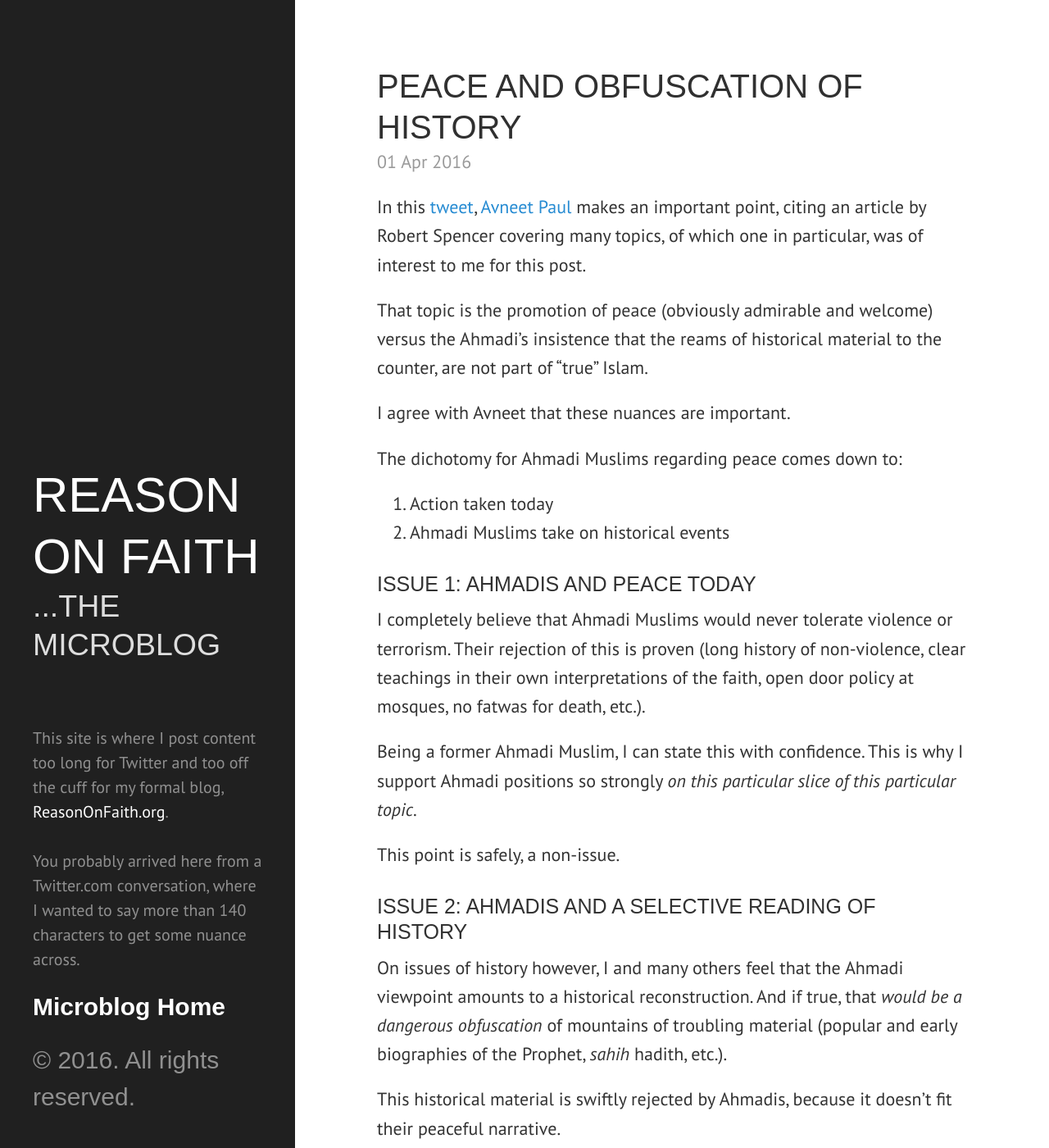
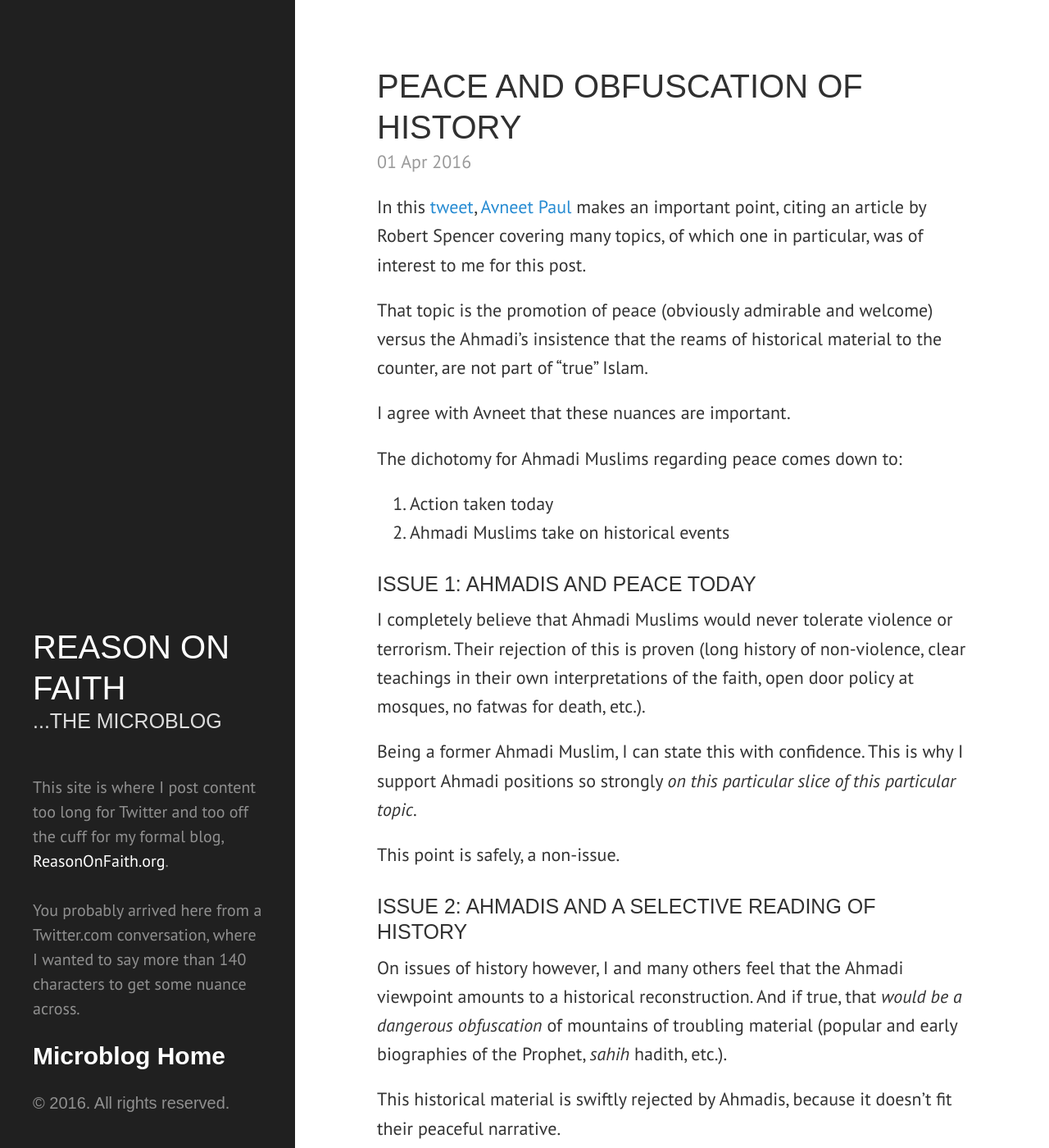
Before and after one commit to ReasonOnFaith/ReasonOnFaith.github.io, a Jekyll site: the page built from index.html, in a window 1280 px wide and 1400 px high. Shown: the whole window at 82% size. Built offline with Jekyll 4.4.1, drawn with Linux system fonts in a browser that asks for light colours; the list of posts is cut into pages by our own code.

Commit message:
no message

```diff
--- a/public/css/hyde.css
+++ b/public/css/hyde.css
@@ -98,7 +98,8 @@ html {
 .sidebar-nav {
   padding-left: 0;
   list-style: none;
-    font-family: "nimbus-sans-condensed", sans-serif;
+	font-family:"source-sans-pro",sans-serif;
+	font-size: 1.5em;
 }
 .sidebar-nav-item {
   display: block;
@@ -123,8 +124,7 @@ a.sidebar-nav-item:focus {
     right:  1rem;
     bottom: 1rem;
     left:   1rem;
-	font-family:"source-sans-pro",sans-serif;
-	font-size: 1.5em;
+        font-family: "nimbus-sans-condensed", sans-serif;
   }
 }
 
```
